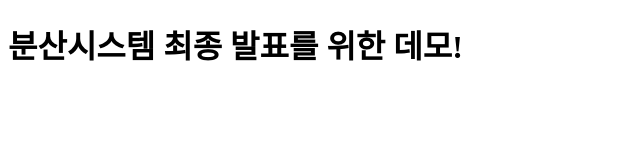
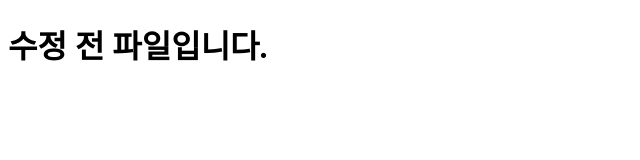
Before and after one commit to zox004/k8s_action_example, a website: page public/html/index.html in a window 1280 px wide. Shown: the whole page, without its empty margins (0-640 px from the left). Drawn offline with Linux system fonts and the light colour scheme.

Commit message:
Update index.html

```diff
--- a/public/html/index.html
+++ b/public/html/index.html
@@ -5,6 +5,6 @@
 <title>K8S Node Example</title>
 </head>
 <body>
-    <h1>분산시스템 최종 발표를 위한 데모!</h1>
+    <h1>수정 전 파일입니다.</h1>
 </body>
 </html>
```
